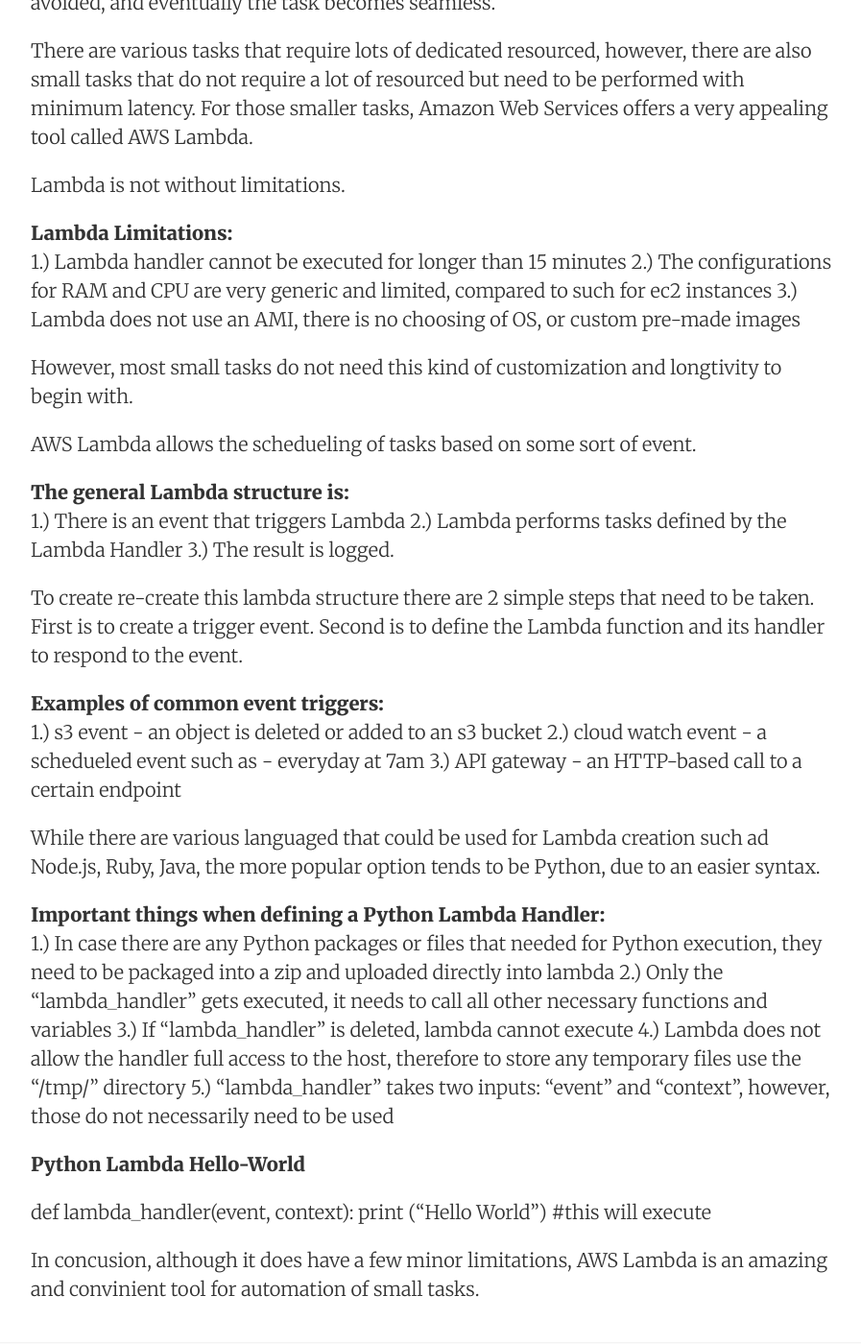
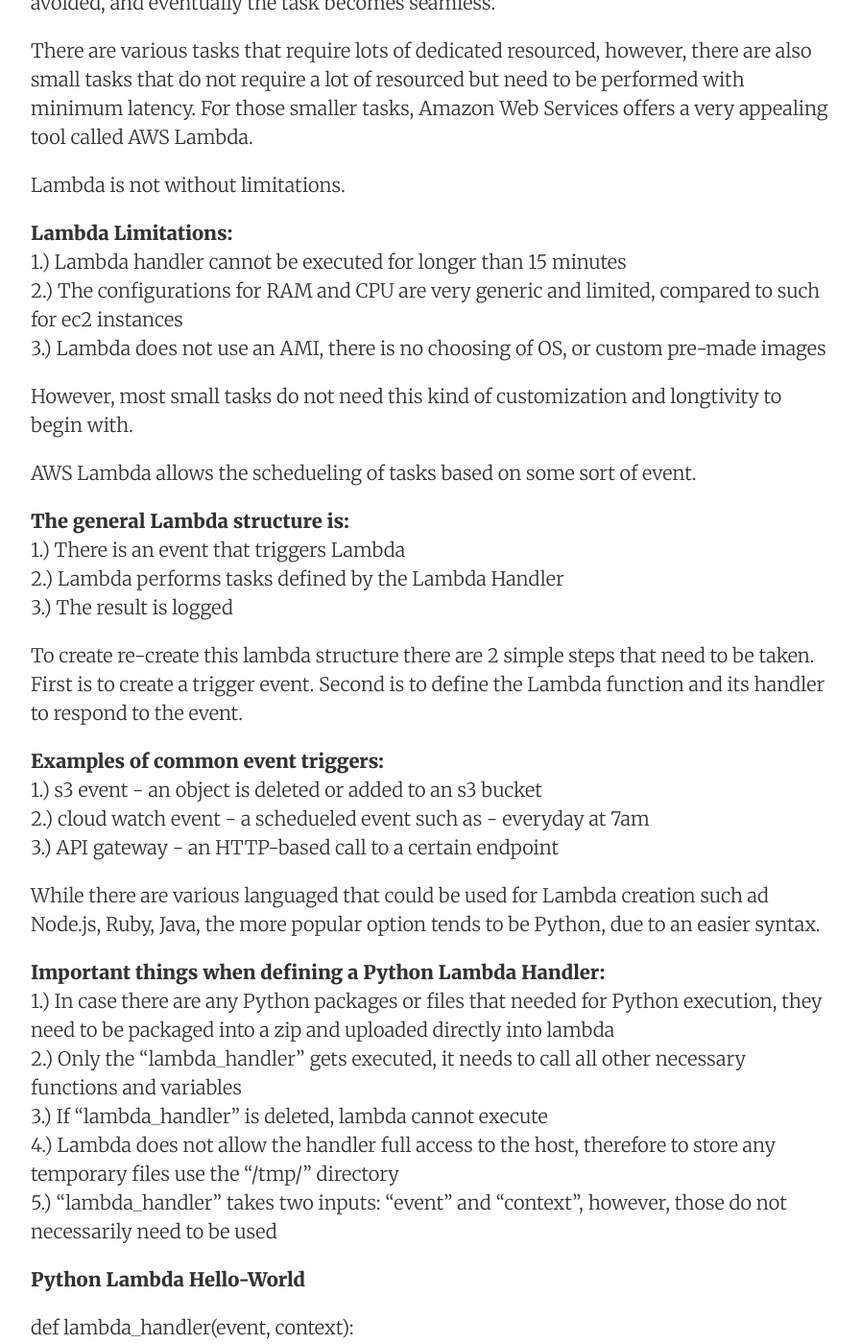
Before and after one commit to csunvadim/weekly_blog, a Jekyll site: the page built from _posts/2019-11-22-blog_11.md, in a window 1280 px wide and 1400 px high, scrolled down 472 px. Shown: the whole window at 96% size, without its empty margins (188-1085 px from the left). Built offline with Jekyll 4.4.1, drawn with Linux system fonts in a browser that asks for light colours; some of the changed text lies outside the part shown.

Commit message:
fixed newlines

```diff
--- a/_posts/2019-11-22-blog_11.md
+++ b/_posts/2019-11-22-blog_11.md
@@ -15,41 +15,41 @@ For those smaller tasks, Amazon Web Services offers a very appealing tool called
 Lambda is not without limitations.
 
 <b>Lambda Limitations:  </b><br/>
-1.) Lambda handler cannot be executed for longer than 15 minutes
-2.) The configurations for RAM and CPU are very generic and limited, compared to such for ec2 instances
-3.) Lambda does not use an AMI, there is no choosing of OS, or custom pre-made images
+1.) Lambda handler cannot be executed for longer than 15 minutes <br/>
+2.) The configurations for RAM and CPU are very generic and limited, compared to such for ec2 instances <br/>
+3.) Lambda does not use an AMI, there is no choosing of OS, or custom pre-made images <br/>
 
 However, most small tasks do not need this kind of customization and longtivity to begin with.
 
 AWS Lambda allows the schedueling of tasks based on some sort of event.
 
 <b>The general Lambda structure is:  </b><br/>
-1.) There is an event that triggers Lambda
-2.) Lambda performs tasks defined by the Lambda Handler
-3.) The result is logged.
+1.) There is an event that triggers Lambda <br/>
+2.) Lambda performs tasks defined by the Lambda Handler <br/>
+3.) The result is logged <br/>
 
 To create re-create this lambda structure there are 2 simple steps that need to be taken.
 First is to create a trigger event.
 Second is to define the Lambda function and its handler to respond to the event.
 
 <b>Examples of common event triggers: </b><br/>
-1.) s3 event - an object is deleted or added to an s3 bucket
-2.) cloud watch event - a schedueled event such as - everyday at 7am
-3.) API gateway - an HTTP-based call to a certain endpoint
+1.) s3 event - an object is deleted or added to an s3 bucket <br/>
+2.) cloud watch event - a schedueled event such as - everyday at 7am <br/>
+3.) API gateway - an HTTP-based call to a certain endpoint <br/>
 
 While there are various languaged that could be used for Lambda creation such ad Node.js, Ruby, Java, the more popular option tends to be Python, due to an easier syntax.
 
 <b>Important things when defining a Python Lambda Handler: </b><br/>
-1.) In case there are any Python packages or files that needed for Python execution, they need to be packaged into a zip and uploaded directly into lambda
-2.) Only the "lambda_handler" gets executed, it needs to call all other necessary functions and variables
-3.) If "lambda_handler" is deleted, lambda cannot execute
-4.) Lambda does not allow the handler full access to the host, therefore to store any temporary files use the "/tmp/" directory
-5.) "lambda_handler" takes two inputs: "event" and "context", however, those do not necessarily need to be used
+1.) In case there are any Python packages or files that needed for Python execution, they need to be packaged into a zip and uploaded directly into lambda <br/>
+2.) Only the "lambda_handler" gets executed, it needs to call all other necessary functions and variables <br/>
+3.) If "lambda_handler" is deleted, lambda cannot execute <br/>
+4.) Lambda does not allow the handler full access to the host, therefore to store any temporary files use the "/tmp/" directory <br/>
+5.) "lambda_handler" takes two inputs: "event" and "context", however, those do not necessarily need to be used <br/>
 
 <b>Python Lambda Hello-World </b><br/>
 
-def lambda_handler(event, context):
-    print ("Hello World") #this will execute
+def lambda_handler(event, context): <br/>
+&nbsp;&nbsp;print ("Hello World") #this will execute
 
 
 In concusion, although it does have a few minor limitations, AWS Lambda is an amazing and convinient tool for automation of small tasks.
```
